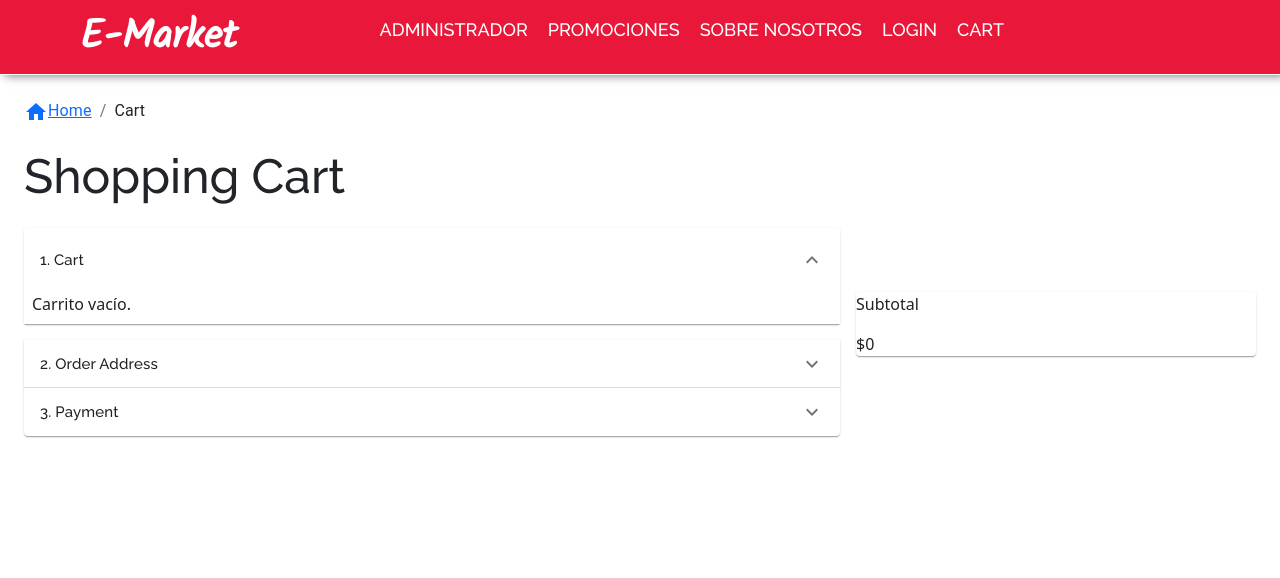
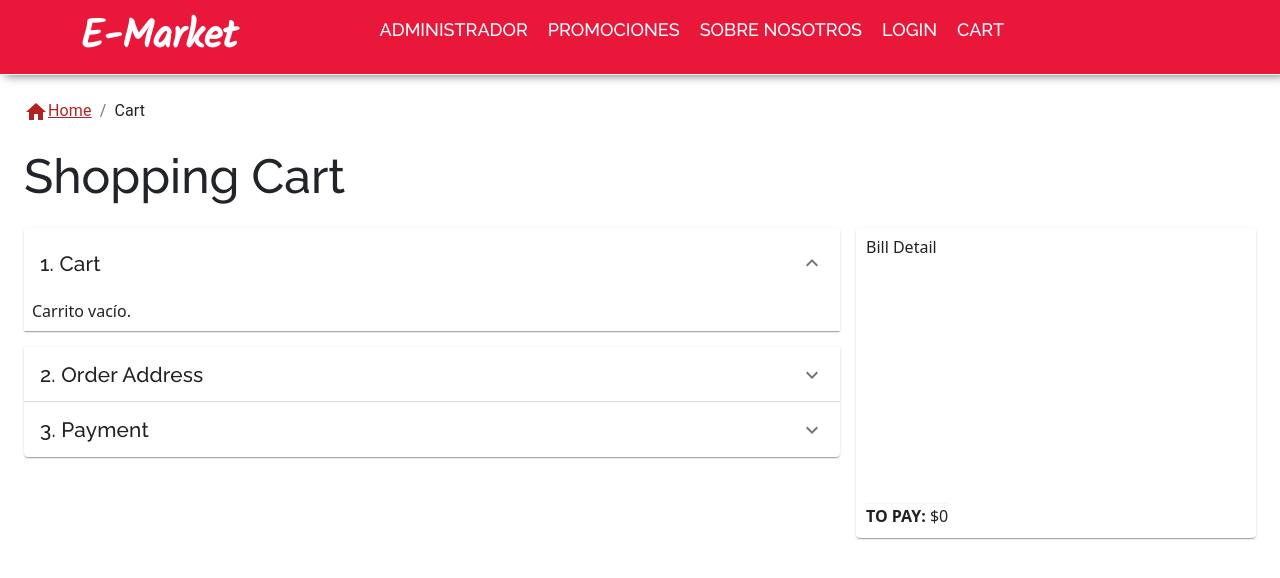
Before and after one commit to bano0224/Henry-PF, a React (Create React App) app in the folder client/: page /cart in a window 1280 px wide. Shown: the top 578 px of the page. Built offline with nearby package versions, Linux system fonts and the light colour scheme; a web font is replaced by a local one.

Commit message:
Modificacion en select de Cart

```diff
--- a/client/src/Components/Card/Card.jsx
+++ b/client/src/Components/Card/Card.jsx
@@ -58,7 +58,7 @@ export default function ProductCard({name, image, description, price, id}) {
   };
 
   const handleCart = () => {
-    dispatch(addToCart(id))
+    dispatch(addToCart(id, 1))
   }
 
   return (
--- a/client/src/Components/Cart/Cart.jsx
+++ b/client/src/Components/Cart/Cart.jsx
@@ -24,7 +24,7 @@ export default function Cart({item, handlerQty, handlerRemove}) {
         <>
             <Grid container justifyContent='space-between' alignItems='center' className={classes.container}>
                 <Grid item>
-                    <Grid container direction='row' justifyContent='center' alignItems='center'>
+                    <Grid container direction='row' justifyContent='center' alignItems='flex-end' spacing={1}>
                         <Grid item>
                             <img src={item.imageUrl} alt={item.name} width='30px' height='30px'/>
                         </Grid>
@@ -33,7 +33,6 @@ export default function Cart({item, handlerQty, handlerRemove}) {
                         </Grid>
                     </Grid>
                 </Grid>
-
                 <Grid container xs={3} justifyContent='space-between' alignItems='center' direction='row'>
                     <Grid item>
                         <span>${item.price}</span>
--- a/client/src/Components/Cart/CartScreen.jsx
+++ b/client/src/Components/Cart/CartScreen.jsx
@@ -6,24 +6,33 @@ import NavBar from '../NavBar/NavBar';
 import addToCart from '../../actions/cart/addToCart';
 import removeFromCart from '../../actions/cart/removeFromCart';
 import { Link } from 'react-router-dom';
-import { Grid, Container, Paper, Accordion, AccordionSummary, AccordionDetails, Typography, Breadcrumbs } from '@material-ui/core';
+import { Grid, Container, Paper, Accordion, AccordionSummary, AccordionDetails, Divider, Typography, Breadcrumbs } from '@material-ui/core';
 import ExpandMoreIcon from '@material-ui/icons/ExpandMore';
 import HomeIcon from '@material-ui/icons/Home'
 
 
 //Style
-
 const useStyles = makeStyles((theme) => ({
       root: {
         width: '100%',
       },
       heading: {
-        fontSize: theme.typography.pxToRem(15),
-        fontWeight: theme.typography.fontWeightRegular,
+        fontSize: '1.3em',
+        fontWeight: '500',
         fontFamily: 'Raleway',
       },
       h1: {
         fontFamily: 'Raleway'
+      },
+      icon: {
+        color: 'firebrick'
+      },
+      total: {
+          padding: '5px',
+          minHeight: '300px'
+      },
+      topay: {
+          fontWeight: '700'
       }
 }));
 
@@ -42,7 +51,7 @@ export default function CartScreen() {
     }
     const getSubtotal=()=>{
     return  cartItems
-            .reduce((price,item)=> price + item.price * item.qty, 0)
+            .reduce((price,item)=> price + item.price * parseInt(item.qty), 0)
     }
 
     return (
@@ -53,8 +62,8 @@ export default function CartScreen() {
             <Grid item xs={12}>
                 <br />
                 <Container>
-                    <Breadcrumbs aria-label="breadcrumb" id='bread'>
-                        <Link color="secondary" to="/" >
+                    <Breadcrumbs aria-label="breadcrumb">
+                        <Link color="secondary" to="/" id='bread'>
                         <HomeIcon className={classes.icon} />
                             Home
                         </Link>
@@ -67,7 +76,7 @@ export default function CartScreen() {
                         container
                         direction="row"
                         justifyContent="center"
-                        alignItems="center"
+                        alignItems="flex-start"
                         spacing={2}
                     >
                         <Grid item xs={8}>
@@ -91,12 +100,15 @@ export default function CartScreen() {
                                         :(
                                             cartItems.map(item=>(
 
+                                                <>
                                                     <Cart
                                                     key={item._id}
                                                     item={item}
                                                     handlerQty= {handlerQty}
                                                     handlerRemove={handlerRemove}
                                                     />
+                                                    <Divider />
+                                                </>
                                             ))
                                         )
                                     }
@@ -129,9 +141,16 @@ export default function CartScreen() {
                             </Accordion>
                         </Grid>
                         <Grid item xs={4}>
-                            <Paper>
-                                <p> Subtotal </p>
-                                <p> ${getSubtotal()} </p>
+                            <Paper className={classes.total}>
+                                <Grid container direction='column' justifyContent='space-between' alignItems='flex-start' className={classes.total}>
+                                    <Grid item>
+                                        <h6>Bill Detail</h6>
+                                    </Grid>
+                                    <Grid item>
+                                        <Divider />
+                                        <span className={classes.topay}> TO PAY: </span><span>${getSubtotal()}</span>
+                                    </Grid>
+                                </Grid>
                             </Paper>
                         </Grid>
                     </Grid>
--- a/client/src/index.css
+++ b/client/src/index.css
@@ -14,6 +14,10 @@ html {
 
 #side:hover{
   color: #b2102f;
+}
+
+#bread{
+  color: firebrick;
 }
 
 #root {
```
Also changed, not shown: client/src/Components/Card/Cardd.jsx (deleted, +0 -96 lines), client/src/Components/Cart/CartScreen.module.css (deleted). Lines whose indentation alone changed are shown as unchanged.
